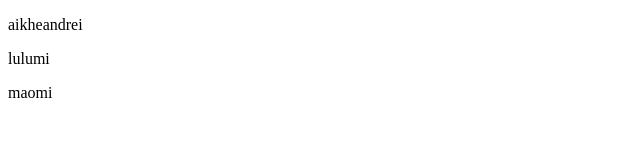
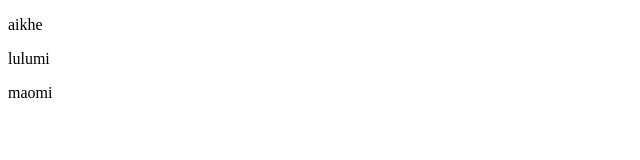
Before and after one commit to aikhe/motion-hell, a React (Vite) app: page / in a window 1280 px wide. Shown: the top 160 px of the page, without its empty margins (0-640 px from the left). Built offline with nearby package versions, Linux system fonts and the light colour scheme.

Commit message:
feat(pages): main initial

```diff
--- a/pages/main/index.tsx
+++ b/pages/main/index.tsx
@@ -1,7 +1,7 @@
 function MainPage() {
   return (
     <>
-      <p>aikheandrei</p>
+      <p>aikhe</p>
       <p>lulumi</p>
       <p>maomi</p>
     </>
```
Also changed, not shown: 1 other file (tests, documents, lock files or other folders).
